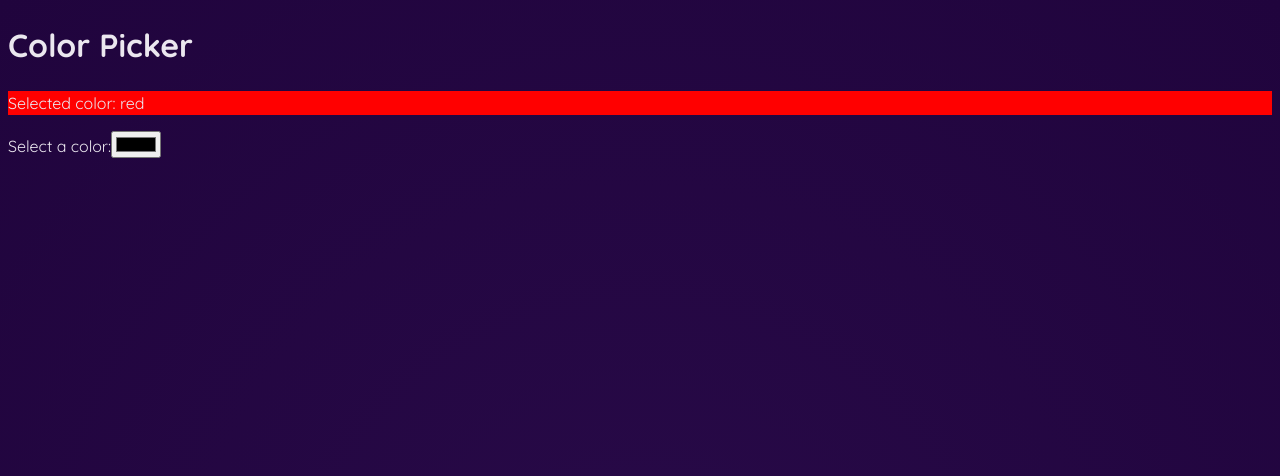
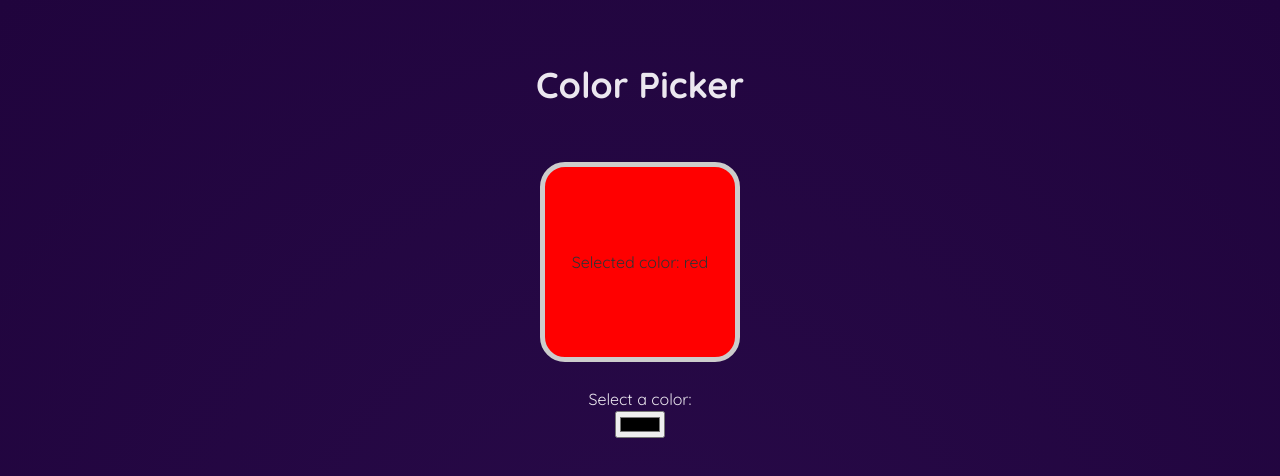
Before and after one commit to anusianne/react_apps, a React (Vite) app in the folder react-exercises/: page / in a window 1280 px wide. Shown: the top 476 px of the page. Built offline with nearby package versions, Linux system fonts and the light colour scheme.

Commit message:
added styled picker

```diff
--- a/react-exercises/src/index.css
+++ b/react-exercises/src/index.css
@@ -2,6 +2,35 @@
 
 * {
     box-sizing: border-box;
+}
+
+.color-picker-container {
+    display: flex;
+    flex-direction: column;
+    align-items: center;
+}
+
+h1 {
+    margin: 50px;
+    font-size: 2.25rem;
+}
+
+.color-display {
+    width: 200px;
+    height: 200px;
+    display: flex;
+    justify-content: center;
+    align-items: center;
+    border: 5px solid hsl(0, 0%, 80%);
+    border-radius: 25px;
+    margin-bottom: 25px;
+    transition: 0.25s ease;
+}
+
+.color-display p {
+    color: hsl(0, 0%, 20%);
+    font-size: 1rem;
+    text-align: center;
 }
 
 .counter-container {
```
